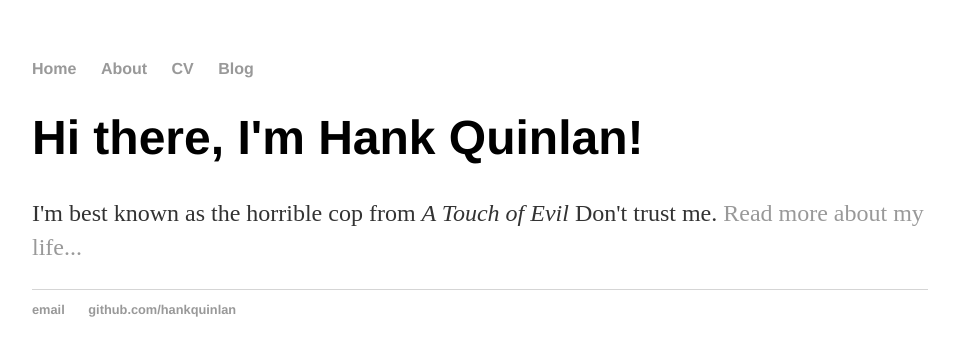
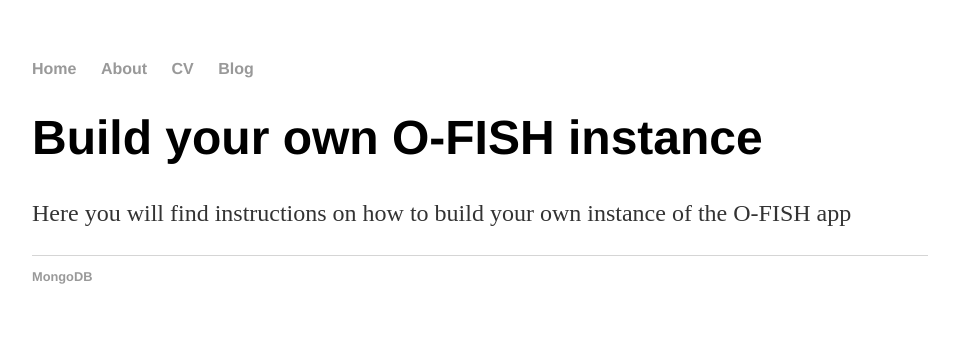
Before and after one commit to Sheeri/sheeri.github.io, a Jekyll site: the page built from index.html, in a window 1280 px wide. Shown: the top 356 px of the page, without its empty margins (160-1119 px from the left). Built offline with Jekyll 4.4.1, drawn with Linux system fonts in a browser that asks for light colours.

Commit message:
removing hank references

```diff
--- a/_config.yml
+++ b/_config.yml
@@ -1,2 +1,2 @@
-name: Hank Quinlan, Horrible Cop
+name: O-FISH
 markdown: kramdown
--- a/_layouts/default.html
+++ b/_layouts/default.html
@@ -21,8 +21,7 @@
 			</div><!-- /.container -->
 			<footer>
 	    		<ul>
-	        		<li><a href="mailto:hankquinlanhub@gmail.com">email</a></li>
-	        		<li><a href="https://github.com/hankquinlan">github.com/hankquinlan</a></li>
+	        		<li><a href="https://mongodb.com/">MongoDB</a></li>
 				</ul>
 			</footer>
 		</body>
--- a/index.html
+++ b/index.html
@@ -1,8 +1,8 @@
 ---
 layout: default
-title: Hank Quinlan, Horrible Cop
+title: Build your own O-FISH instance
 ---
 <div class="blurb">
-	<h1>Hi there, I'm Hank Quinlan!</h1>
-	<p>I'm best known as the horrible cop from <em>A Touch of Evil</em> Don't trust me. <a href="/about">Read more about my life...</a></p>
+	<h1>Build your own O-FISH instance</h1>
+	<p>Here you will find instructions on how to build your own instance of the O-FISH app</p>
 </div><!-- /.blurb -->
```
